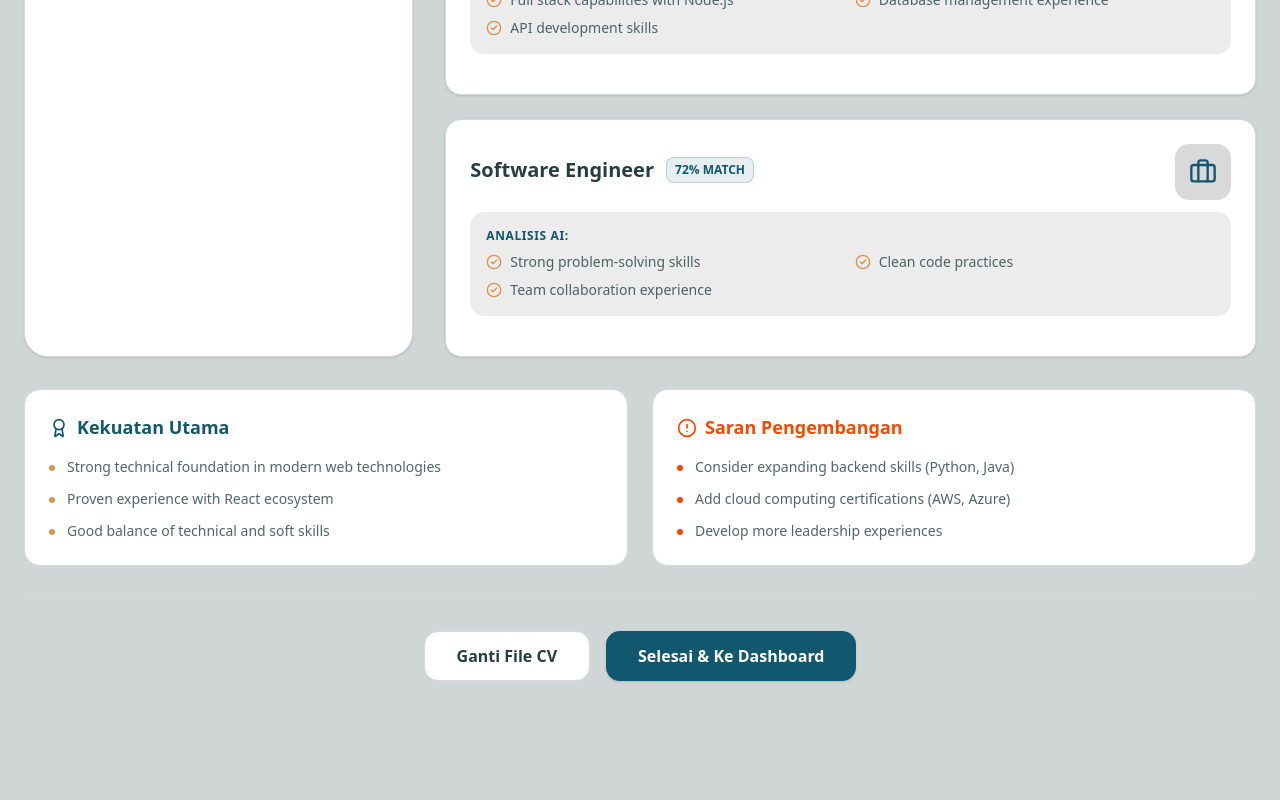
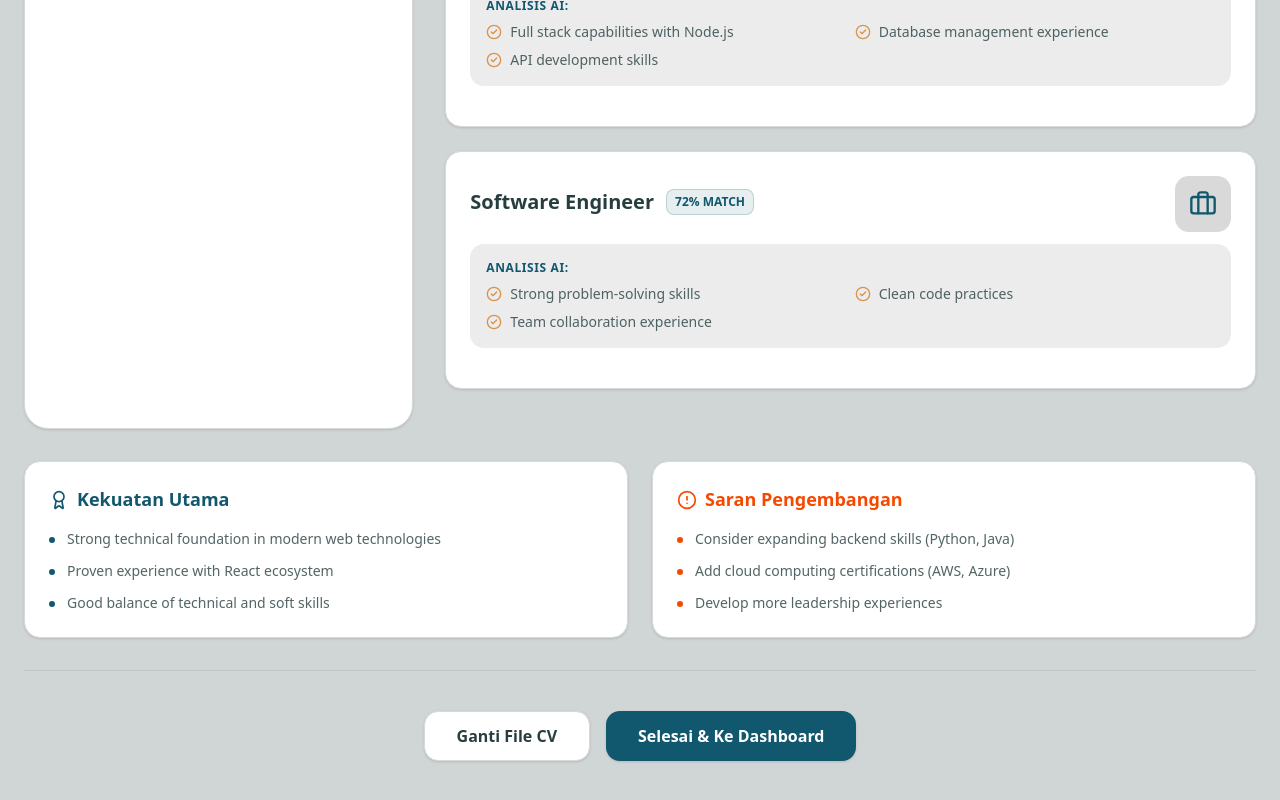
Before and after one commit to nevritaasy/Porfio, a Next.js app in the folder frontend/: page /analysis in a window 1280 px wide. Shown: the part 948-1748 px from the top of the page. Before the commit the page ends 1677 px from the top, so only its background shows below. Built offline with nearby package versions, Linux system fonts and the light colour scheme; sample sign-in values are in the browser's storage.

Commit message:
fix analysis page

```diff
--- a/frontend/src/app/analysis/page.tsx
+++ b/frontend/src/app/analysis/page.tsx
@@ -120,7 +120,7 @@ export default function Analysis() {
               initial={{ opacity: 0, y: 20 }}
               animate={{ opacity: 1, y: 0 }}
               transition={{ delay: 0.1 }}
-              className="bg-secondary rounded-3xl p-8 text-secondary-foreground shadow-md border border-secondary"
+              className="bg-secondary rounded-3xl px-8 py-12 mb-8 text-secondary-foreground shadow-md border border-secondary"
             >
               <div className="flex items-center justify-between">
                 <div>
@@ -138,7 +138,7 @@ export default function Analysis() {
                 </div>
                 <div className="hidden md:block">
                   <div className="w-40 h-40 relative">
-                    <svg className="w-full h-full transform -rotate-90">
+                    <svg className="w-full h-full transform -rotate-90" viewBox="0 0 160 160">
                       <circle
                         cx="80" cy="80" r="70"
                         stroke="rgba(255,255,255,0.1)"
@@ -146,10 +146,10 @@ export default function Analysis() {
                       />
                       <motion.circle
                         cx="80" cy="80" r="70"
-                        stroke="#DB924C" /* Warna Primary */
+                        stroke="#DB924C"
                         strokeWidth="12" fill="none"
                         strokeLinecap="round"
-                        initial={{ strokeDasharray: '439.6', strokeDashoffset: '439.6' }}
+                        initial={{ strokeDasharray: 439.6, strokeDashoffset: 439.6 }}
                         animate={{
                           strokeDashoffset: 439.6 - (439.6 * analysis.overallScore) / 100,
                         }}
@@ -194,7 +194,7 @@ export default function Analysis() {
               </motion.div>
 
               {/* Job Recommendations - 2 Columns */}
-              <div className="lg:col-span-2 space-y-6">
+              <div className="lg:col-span-2 space-y-6 mb-10">
                 <div className="flex items-center gap-2 mb-2">
                   <Target className="w-6 h-6 text-secondary" />
                   <h2 className="text-2xl font-bold">Rekomendasi Pekerjaan</h2>
@@ -238,12 +238,12 @@ export default function Analysis() {
             </div>
 
             {/* Strengths & Weaknesses */}
-            <div className="grid md:grid-cols-2 gap-6">
+            <div className="flex flex-col sm:flex-row gap-6 w-full mt-8">
               <motion.div
                 initial={{ opacity: 0, scale: 0.95 }}
                 animate={{ opacity: 1, scale: 1 }}
                 transition={{ delay: 0.6 }}
-                className="bg-card rounded-2xl p-6 border border-border"
+                className="flex-1 bg-card rounded-2xl p-6 border border-border shadow-sm"
               >
                 <div className="flex items-center gap-2 mb-4 text-secondary">
                   <Award className="size-5" />
@@ -251,9 +251,9 @@ export default function Analysis() {
                 </div>
                 <ul className="space-y-3">
                   {analysis.strengths.map((str: string, i: number) => (
-                    <li key={i} className="flex gap-3 text-sm text-foreground/80 text-left">
-                      <span className="size-1.5 bg-primary rounded-full mt-2 shrink-0" />
-                      {str}
+                    <li key={i} className="flex items-start gap-3 text-sm text-foreground/80 text-left w-full">
+                      <span className="size-1.5 bg-secondary rounded-full mt-2 shrink-0" />
+                      <span className="flex-1">{str}</span>
                     </li>
                   ))}
                 </ul>
@@ -263,7 +263,7 @@ export default function Analysis() {
                 initial={{ opacity: 0, scale: 0.95 }}
                 animate={{ opacity: 1, scale: 1 }}
                 transition={{ delay: 0.7 }}
-                className="bg-card rounded-2xl p-6 border border-border"
+                className="flex-1 bg-card rounded-2xl p-6 border border-border shadow-sm"
               >
                 <div className="flex items-center gap-2 mb-4 text-accent">
                   <AlertCircle className="size-5" />
@@ -271,9 +271,9 @@ export default function Analysis() {
                 </div>
                 <ul className="space-y-3">
                   {analysis.improvements.map((imp: string, i: number) => (
-                    <li key={i} className="flex gap-3 text-sm text-foreground/80 text-left">
+                    <li key={i} className="flex items-start gap-3 text-sm text-foreground/80 text-left w-full">
                       <span className="size-1.5 bg-accent rounded-full mt-2 shrink-0" />
-                      {imp}
+                      <span className="flex-1">{imp}</span>
                     </li>
                   ))}
                 </ul>
@@ -281,10 +281,11 @@ export default function Analysis() {
             </div>
 
             {/* Final Actions */}
-            <div className="flex flex-col sm:flex-row gap-4 justify-center pt-8 border-t border-border">
+            <div style={{ marginTop: '30px', paddingBottom: '120px' }} className="w-full">
+              <div className="border-t border-foreground/10 pt-10 flex flex-col sm:flex-row gap-4 justify-center">
                 <button
                   onClick={() => router.push('/upload-cv')}
-                className="px-8 py-3 bg-card border border-border text-foreground rounded-xl font-bold hover:bg-muted transition-all"
+                  className="px-8 py-3 bg-card border border-border text-foreground rounded-xl font-bold hover:bg-muted transition-all shadow-sm"
                 >
                   Ganti File CV
                 </button>
@@ -296,6 +297,7 @@ export default function Analysis() {
                 </button>
               </div>
             </div>
+          </div>
         )}
       </main>
     </div>
```
Lines whose indentation alone changed are shown as unchanged.
